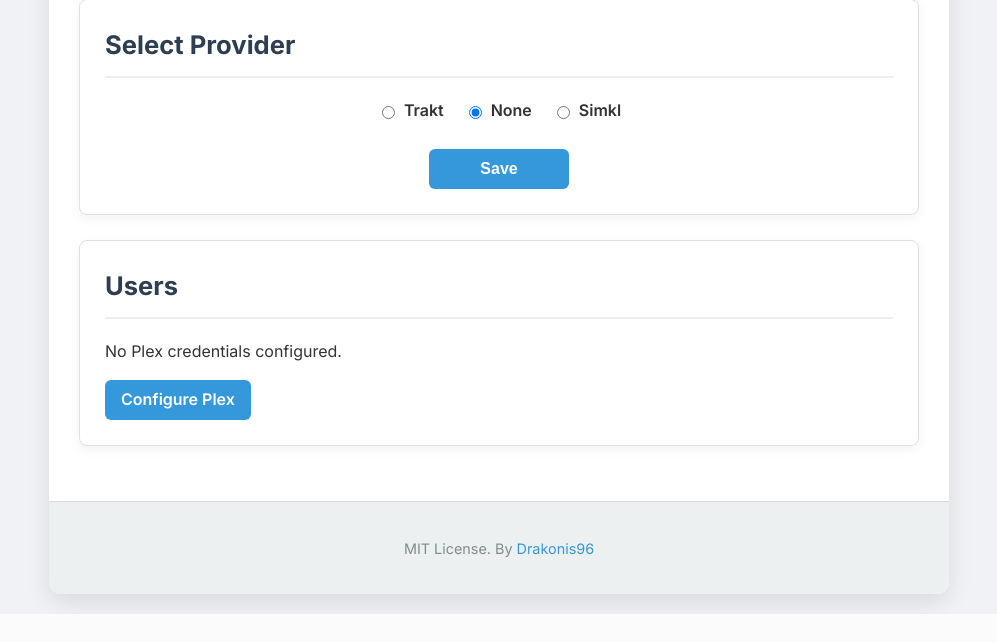
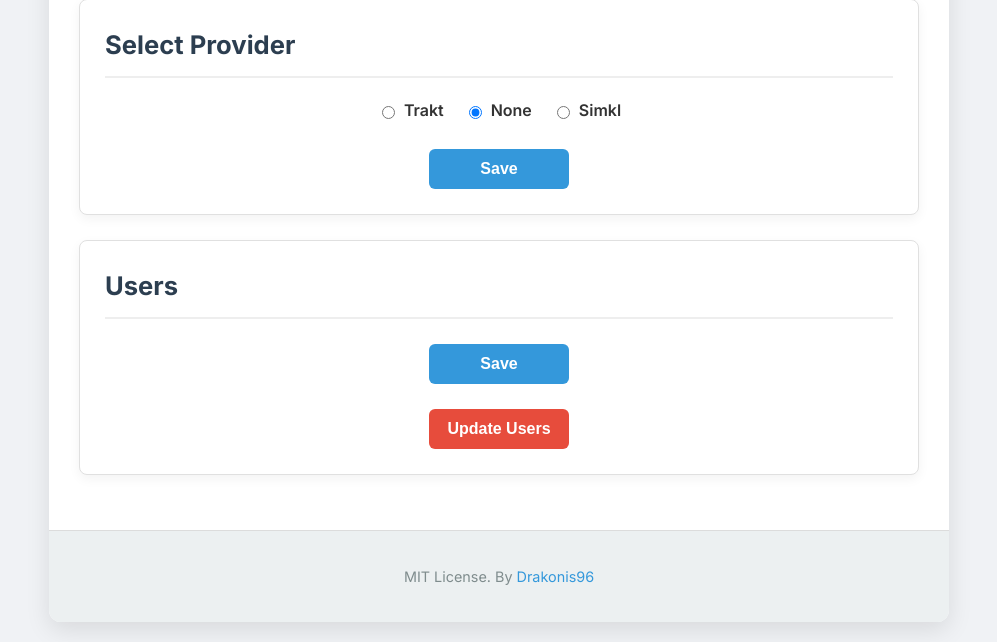
Before and after one commit to Drakonis96/plexytrackt, a Flask app: page /config in a window 1280 px wide. Shown: the part 676-1318 px from the top of the page, without its empty margins (141-1138 px from the left). Before the commit the page ends 1290 px from the top, so only its background shows below. Run offline with Flask 3, Linux system fonts and the light colour scheme.

Commit message:
Revert "Add guided Plex setup"

```diff
--- a/app.py
+++ b/app.py
@@ -24,13 +24,11 @@ from flask import (
     redirect,
     url_for,
     has_request_context,
-    session,
 )
 from flask import send_file
 from apscheduler.schedulers.background import BackgroundScheduler
 from apscheduler.schedulers.base import STATE_STOPPED
 from plexapi.server import PlexServer
-from plexapi.myplex import MyPlexAccount
 from plexapi.exceptions import BadRequest, NotFound
 
 from utils import (
@@ -135,7 +133,6 @@ PROVIDER_FILE = "provider.json"
 scheduler = BackgroundScheduler()
 plex = None  # will hold PlexServer instance
 USERS_FILE = "plex_users.json"
-PLEX_CREDS_FILE = "plex_credentials.json"
 PLEX_ACCOUNTS: List[str] = [
     a.strip() for a in os.environ.get("PLEX_ACCOUNT", "").split(",") if a.strip()
 ]
@@ -204,36 +201,8 @@ def save_plex_accounts(accounts: List[str]) -> None:
         logger.error("Failed to save Plex users: %s", exc)
 
 
-def load_plex_credentials() -> None:
-    """Load Plex base URL and token from file if not set."""
-    if os.environ.get("PLEX_BASEURL") and os.environ.get("PLEX_TOKEN"):
-        return
-    if os.path.exists(PLEX_CREDS_FILE):
-        try:
-            with open(PLEX_CREDS_FILE, "r", encoding="utf-8") as f:
-                data = json.load(f)
-            os.environ.setdefault("PLEX_BASEURL", data.get("baseurl", ""))
-            os.environ.setdefault("PLEX_TOKEN", data.get("token", ""))
-            logger.info("Loaded Plex credentials from %s", PLEX_CREDS_FILE)
-        except Exception as exc:  # noqa: BLE001
-            logger.error("Failed to load Plex credentials: %s", exc)
-
-
-def save_plex_credentials(baseurl: str, token: str) -> None:
-    """Persist Plex base URL and token to file."""
-    os.environ["PLEX_BASEURL"] = baseurl
-    os.environ["PLEX_TOKEN"] = token
-    try:
-        with open(PLEX_CREDS_FILE, "w", encoding="utf-8") as f:
-            json.dump({"baseurl": baseurl, "token": token}, f, indent=2)
-        logger.info("Saved Plex credentials to %s", PLEX_CREDS_FILE)
-    except Exception as exc:  # noqa: BLE001
-        logger.error("Failed to save Plex credentials: %s", exc)
-
-
 def list_plex_users() -> List[Tuple[str, str, bool, Optional[str]]]:
     """Return available Plex users with token information."""
-    load_plex_credentials()
     plex_baseurl = os.environ.get("PLEX_BASEURL")
     plex_token = os.environ.get("PLEX_TOKEN")
     if not plex_baseurl or not plex_token:
@@ -1709,7 +1678,6 @@ def index():
     load_trakt_tokens()
     load_simkl_tokens()
     load_provider()
-    load_plex_credentials()
 
     # Change interval and start sync when requested
     if request.method == "POST":
@@ -1794,71 +1762,12 @@ def simkl_callback():
     return redirect(url_for("oauth_callback", service="simkl", code=code))
 
 
-@app.route("/plex_setup", methods=["GET", "POST"])
-def plex_setup():
-    """Interactive Plex login and server/user selection."""
-    step = request.args.get("step", "login")
-    error = None
-    if step == "login":
-        if request.method == "POST":
-            username = request.form.get("username", "").strip()
-            password = request.form.get("password", "").strip()
-            code = request.form.get("code", "").strip() or None
-            try:
-                account = MyPlexAccount(username=username, password=password, code=code)
-                session["plex_token"] = account._token
-                servers = []
-                for res in account.resources():
-                    if "server" in res.provides:
-                        conn = res.connections[0]
-                        servers.append({
-                            "id": res.clientIdentifier,
-                            "name": res.name,
-                            "uri": conn.uri,
-                            "token": res.accessToken,
-                        })
-                session["plex_servers"] = servers
-                return redirect(url_for("plex_setup", step="server"))
-            except Exception as exc:  # noqa: BLE001
-                error = f"Login failed: {exc}"
-        return render_template("plex_setup.html", step="login", error=error)
-
-    if step == "server":
-        servers = session.get("plex_servers", [])
-        if request.method == "POST":
-            sid = request.form.get("server")
-            srv = next((s for s in servers if s["id"] == sid), None)
-            if srv:
-                save_plex_credentials(srv["uri"], srv["token"])
-                session.pop("plex_servers", None)
-                return redirect(url_for("plex_setup", step="user"))
-        return render_template("plex_setup.html", step="server", servers=servers)
-
-    if step == "user":
-        load_plex_credentials()
-        plex_baseurl = os.environ.get("PLEX_BASEURL")
-        plex_token = os.environ.get("PLEX_TOKEN")
-        if not plex_baseurl or not plex_token:
-            return redirect(url_for("plex_setup"))
-        server = PlexServer(plex_baseurl, plex_token)
-        users = list_users_with_tokens(server)
-        if request.method == "POST":
-            selected = request.form.get("account")
-            if selected:
-                save_plex_accounts([selected])
-            return redirect(url_for("config_page"))
-        return render_template("plex_setup.html", step="user", users=users)
-
-    return redirect(url_for("config_page"))
-
-
 @app.route("/config", methods=["GET", "POST"])
 def config_page():
     """Display configuration status for Trakt and Simkl."""
     load_trakt_tokens()
     load_simkl_tokens()
     load_provider()
-    load_plex_credentials()
     load_plex_accounts()
     plex_users = list_plex_users()
     if request.method == "POST":
@@ -2042,7 +1951,6 @@ def plex_webhook():
 # --------------------------------------------------------------------------- #
 def test_connections() -> bool:
     global plex
-    load_plex_credentials()
     plex_baseurl = os.environ.get("PLEX_BASEURL")
     plex_token = os.environ.get("PLEX_TOKEN")
     trakt_token = os.environ.get("TRAKT_ACCESS_TOKEN")
--- a/templates/config.html
+++ b/templates/config.html
@@ -74,7 +74,6 @@
 
             <section class="card">
                 <h2>Users</h2>
-                {% if plex_users %}
                 <form method="post" class="user-form">
                     {% for uid, name, is_main, token in plex_users %}
                     <div class="checkbox-group">
@@ -93,10 +92,6 @@
                 <form method="get" action="{{ url_for('config_page') }}" class="stop-form">
                     <button type="submit" class="button secondary">Update Users</button>
                 </form>
-                {% else %}
-                <p>No Plex credentials configured.</p>
-                <a href="{{ url_for('plex_setup') }}" class="button primary">Configure Plex</a>
-                {% endif %}
             </section>
         </main>
 
```
Also changed, not shown: templates/plex_setup.html (deleted, +0 -86 lines).
